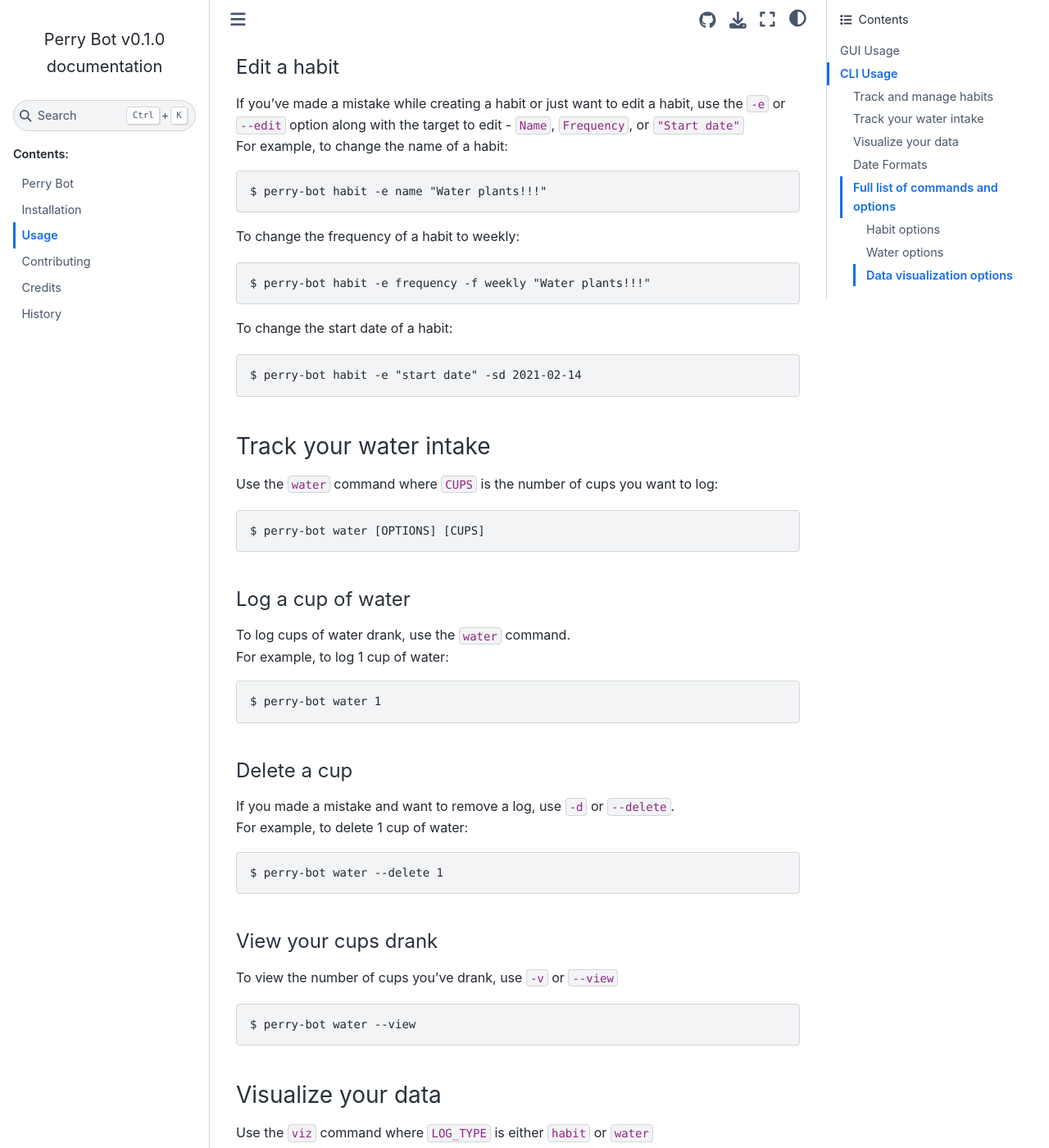
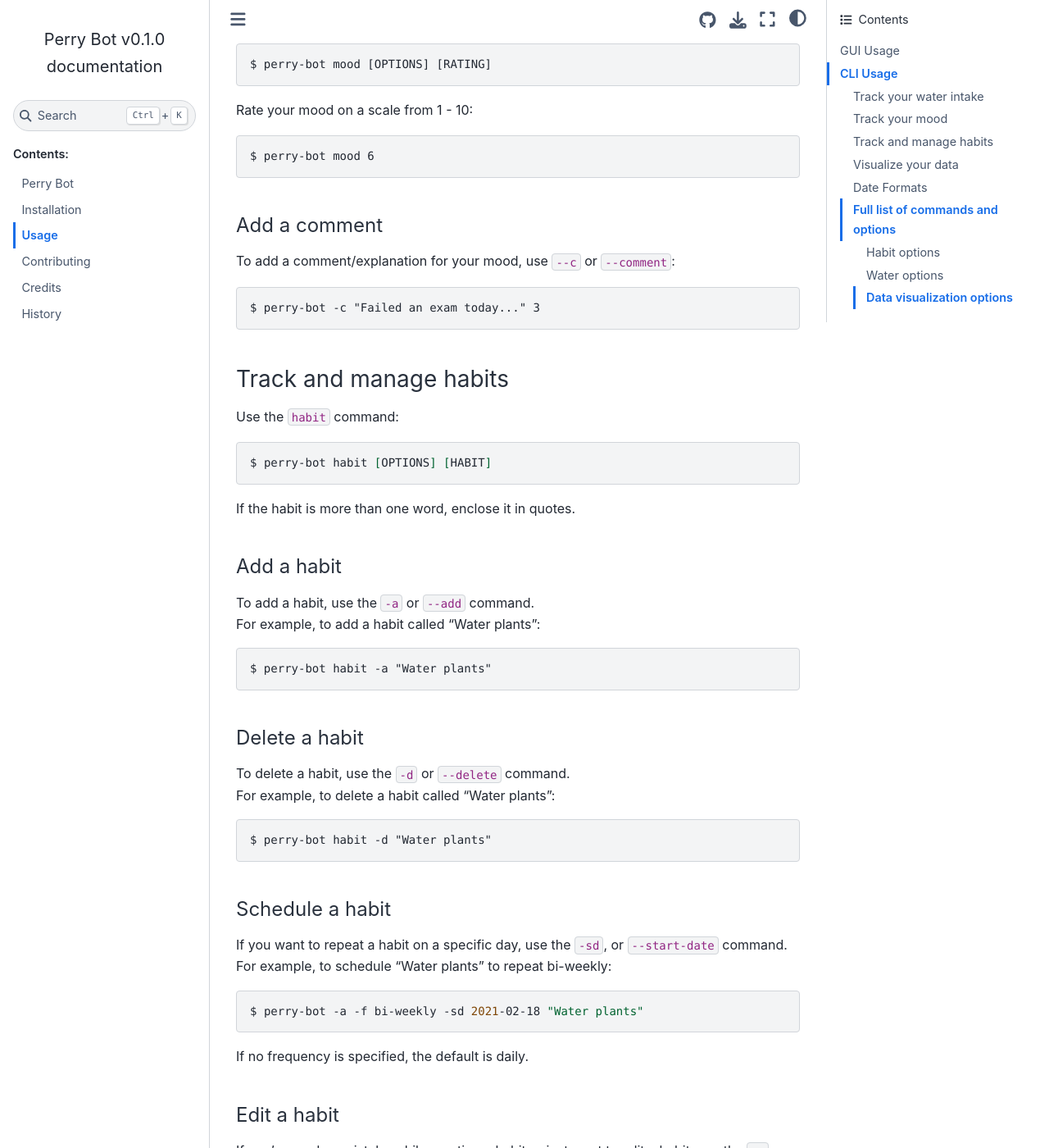
Before and after one commit to shunnkou/perry-bot, a Sphinx documentation site: the page built from docs/usage.rst, in a window 1280 px wide and 1400 px high, scrolled down 1311 px. Shown: the whole window at 82% size. Built offline with Sphinx 7.4.7 and the Sphinx Book theme 1.1.4, drawn with Linux system fonts in a browser that asks for light colours; some of the changed text lies outside the part shown.

Commit message:
Add mood command

```diff
--- a/docs/usage.rst
+++ b/docs/usage.rst
@@ -19,6 +19,77 @@ Start Perry Bot's GUI with:
 
 CLI Usage
 ---------
+
+Track your water intake
+^^^^^^^^^^^^^^^^^^^^^^^
+
+Use the ``water`` command where ``CUPS`` is the number of cups you want to log:
+
+.. code-block::
+
+    $ perry-bot water [OPTIONS] [CUPS]
+
+
+Log a cup of water
+""""""""""""""""""
+
+| To log cups of water drank, use the ``water`` command.
+| For example, to log 1 cup of water:
+
+
+.. code-block::
+
+    $ perry-bot water 1
+
+
+Delete a cup
+""""""""""""
+
+| If you made a mistake and want to remove a log, use ``-d`` or ``--delete``.
+| For example, to delete 1 cup of water:
+
+.. code-block::
+
+    $ perry-bot water --delete 1
+
+
+View your cups drank
+""""""""""""""""""""
+
+To view the number of cups you've drank, use ``-v`` or ``--view``:
+
+.. code-block::
+
+    $ perry-bot water --view
+
+
+Track your mood
+^^^^^^^^^^^^^^^
+
+Use the ``mood`` command:
+
+.. code-block::
+
+    $ perry-bot mood [OPTIONS] [RATING]
+
+
+Rate your mood on a scale from 1 - 10:
+
+.. code-block::
+
+    $ perry-bot mood 6
+
+
+Add a comment
+"""""""""""""
+
+To add a comment/explanation for your mood, use ``--c`` or ``--comment``:
+
+.. code-block::
+
+    $ perry-bot -c "Failed an exam today..." 3
+
+
 
 Track and manage habits
 ^^^^^^^^^^^^^^^^^^^^^^^
@@ -94,48 +165,6 @@ To change the start date of a habit:
 
     $ perry-bot habit -e "start date" -sd 2021-02-14
 
-
-Track your water intake
-^^^^^^^^^^^^^^^^^^^^^^^
-
-Use the ``water`` command where ``CUPS`` is the number of cups you want to log:
-
-.. code-block::
-
-    $ perry-bot water [OPTIONS] [CUPS]
-
-
-Log a cup of water
-""""""""""""""""""
-
-| To log cups of water drank, use the ``water`` command.
-| For example, to log 1 cup of water:
-
-
-.. code-block::
-
-    $ perry-bot water 1
-
-
-Delete a cup
-""""""""""""
-
-| If you made a mistake and want to remove a log, use ``-d`` or ``--delete``.
-| For example, to delete 1 cup of water:
-
-.. code-block::
-
-    $ perry-bot water --delete 1
-
-
-View your cups drank
-""""""""""""""""""""
-
-To view the number of cups you've drank, use ``-v`` or ``--view``
-
-.. code-block::
-
-    $ perry-bot water --view
 
 
 Visualize your data
```
